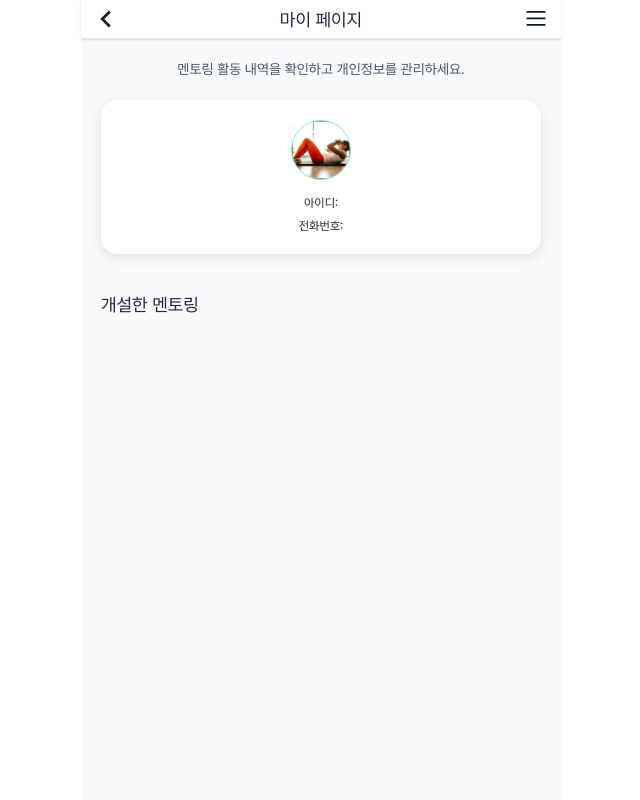
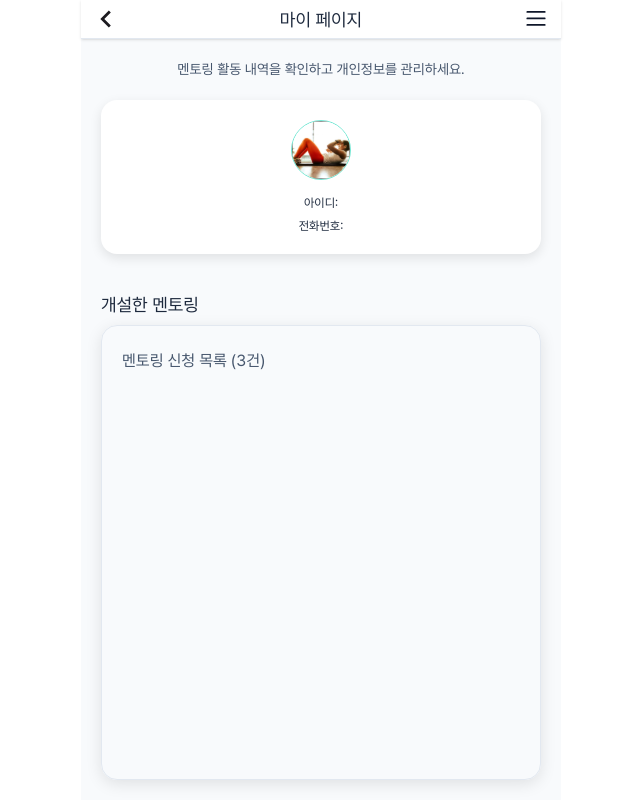
Before and after one commit to woowacourse-teams/2025-Fit-toring, a React app in the folder frontend/: page /my-page/created-mentoring in a window 1280 px wide. Shown: the whole page, without its empty margins (319-959 px from the left). Built offline with nearby package versions, Linux system fonts and the light colour scheme.

Commit message:
feat: 멘토링 신청 목록을 위한 MentoringApplication 타입 추가 및 데이터 추가 #192

```diff
--- a/frontend/src/pages/myPage/components/CreatedMentoring/CreatedMentoring.tsx
+++ b/frontend/src/pages/myPage/components/CreatedMentoring/CreatedMentoring.tsx
@@ -1,9 +1,54 @@
 import styled from '@emotion/styled';
+
+import type { MentoringApplication } from '../../types/mentoringApplication';
+
+const MENTORING_APPLICATIONS: MentoringApplication[] = [
+  {
+    id: 1,
+    name: '홍길동',
+    phoneNumber: null,
+    fee: 5000,
+    content:
+      '다이어트를 위한 운동 계획과 식단 관리에 대해 상담받고 싶습니다. 현재 직장인이라 시간이 제한적인데, 효율적인 운동 방법을 알고 싶어요.',
+    status: '승인 대기',
+    applicationDate: '2025-01-15',
+    scheduledDate: null,
+    completionDate: null,
+  },
+  {
+    id: 2,
+    name: '김영희',
+    phoneNumber: '010-2345-6789',
+    fee: 5000,
+    content:
+      '근육 증가를 위한 식단과 운동 계획에 대해 상담받고 싶습니다. 평일에 짧게 운동할 시간이 있어 효율적인 방법을 찾고 싶어요.',
+    status: '승인됨',
+    applicationDate: '2025-01-14',
+    scheduledDate: '2025-01-21',
+    completionDate: null,
+  },
+  {
+    id: 3,
+    name: '박철수',
+    phoneNumber: null,
+    fee: 5000,
+    content: '헬스장에서 운동하고 있는데 정체기가 와서 도움이 필요해요.',
+    status: '완료됨',
+    applicationDate: '2025-01-12',
+    scheduledDate: '2025-01-18',
+    completionDate: '2025-01-18',
+  },
+] as const;
 
 function CreatedMentoring() {
   return (
     <StyledContainer>
       <StyledTitle>개설한 멘토링</StyledTitle>
+      <StyledWrapper>
+        <StyledSubTitle>
+          멘토링 신청 목록 ({MENTORING_APPLICATIONS.length}건)
+        </StyledSubTitle>
+      </StyledWrapper>
     </StyledContainer>
   );
 }
@@ -24,3 +69,21 @@ const StyledTitle = styled.h2`
   color: ${({ theme }) => theme.FONT.B01};
   ${({ theme }) => theme.TYPOGRAPHY.LB3_R}
 `;
+
+const StyledWrapper = styled.div`
+  display: flex;
+  flex-direction: column;
+  gap: 1rem;
+
+  width: 100%;
+  height: 100%;
+  padding: 2.5rem 2rem;
+  border: 1px solid ${({ theme }) => theme.OUTLINE.REGULAR};
+  border-radius: 16px;
+  box-shadow: 0 0.4rem 1.6rem rgb(0 0 0 / 10%);
+`;
+
+const StyledSubTitle = styled.h3`
+  color: ${({ theme }) => theme.FONT.B03};
+  ${({ theme }) => theme.TYPOGRAPHY.LB4_R}
+`;
--- /dev/null
+++ b/frontend/src/pages/myPage/types/mentoringApplication.ts
@@ -0,0 +1,11 @@
+export interface MentoringApplication {
+  id: number;
+  name: string;
+  phoneNumber: string | null; // 승인 대기중, 완료됨이면 null, 승인됨이면 전화번호 제공
+  fee: number;
+  content: string;
+  status: '승인 대기' | '승인됨' | '완료됨';
+  applicationDate: string; // 신청일
+  scheduledDate: string | null; // 예정일
+  completionDate: string | null; // 완료일
+}
```
